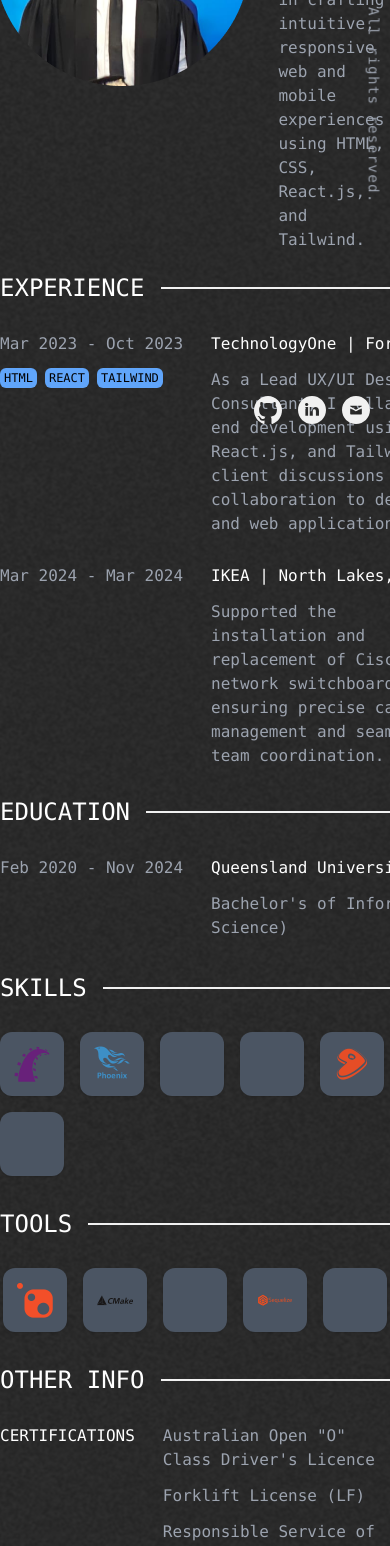
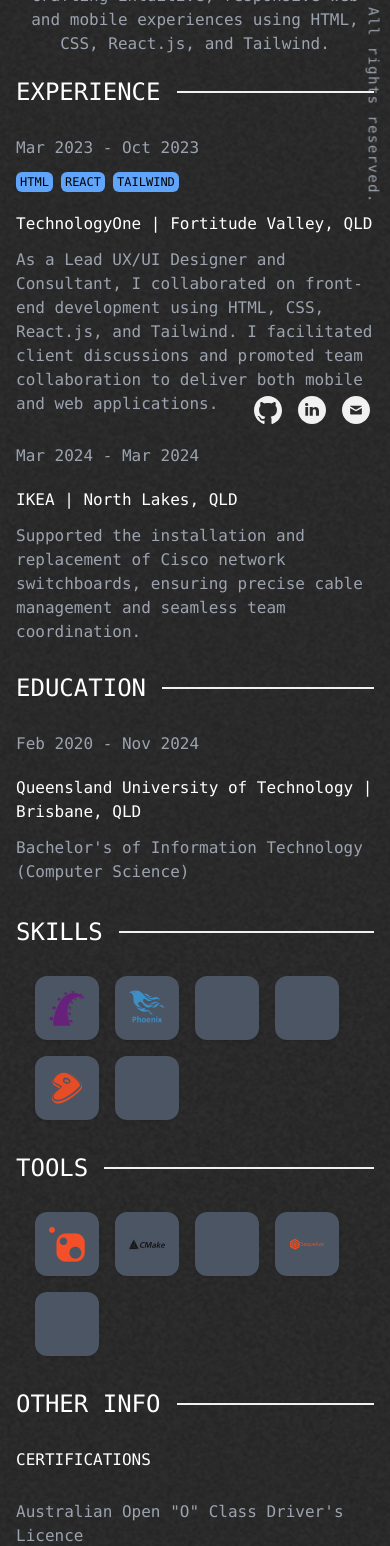
Before and after one commit to dev-duong/dev-duong.github.io, a React (Create React App) app: page /about in a window 390 px wide. Shown: the part 400-1946 px from the top of the page. Built offline with nearby package versions, Linux system fonts and the light colour scheme.

Commit message:
made about page mobile friendly

```diff
--- a/src/pages/About.js
+++ b/src/pages/About.js
@@ -13,15 +13,19 @@ import Icons from "../components/ui/Icons";
 import PageWrapper from "../components/layout/PageWrapper";
 
 const About = () => {
-  // Add icons here, check devicon for names
   const skills = ["csharp", "css3", "python", "react", "html5", "tailwindcss"];
   const tools = ["git", "github", "vscode", "figma", "notion"];
 
   return (
-    <main className="pt-16 w-full sm:w-4/5 md:w-2/3 lg:w-1/2 xl:w-1/3 min-h-screen mx-auto flex flex-col justify-center">
+    <main className="pt-16 px-4 w-full sm:w-4/5 md:w-2/3 lg:w-1/2 xl:w-1/3 min-h-screen mx-auto flex flex-col justify-center">
       <PageWrapper>
-        <section className="flex lg:flex-row md:flex-col justify-center items-center mb-5 gap-7">
-          <img src={Profile} alt="Portrait of Dat at college graduation" />
+        {/* Profile Section */}
+        <section className="flex flex-col lg:flex-row justify-center items-center mb-5 gap-7 text-center lg:text-left">
+          <img
+            src={Profile}
+            alt="Portrait of Dat at college graduation"
+            className="w-40 h-40 rounded-full object-cover"
+          />
           <article className="flex flex-col gap-7">
             <Divider title="profile" />
             <p className="text-gray-400">
@@ -33,21 +37,20 @@ const About = () => {
           </article>
         </section>
 
-        <section className="flex flex-col mb-7 gap-7 ">
+        {/* Experience Section */}
+        <section className="flex flex-col mb-7 gap-7">
           <Divider title="experience" />
 
-          <article className="flex gap-7">
-            <div className="flex flex-col gap-3">
-              <h3 className="whitespace-nowrap text-gray-400">
-                Mar 2023 - Oct 2023
-              </h3>
-              <div className="flex flex-row gap-2">
+          {/* TechOne Experience */}
+          <article className="flex flex-col sm:flex-row gap-5">
+            <div className="flex flex-col gap-3 min-w-[150px]">
+              <h3 className="text-gray-400">Mar 2023 - Oct 2023</h3>
+              <div className="flex flex-wrap gap-2">
                 <TextBox
                   text="HTML"
                   bgColor="bg-blue-400"
                   textColor="text-black"
                 />
-
                 <TextBox
                   text="REACT"
                   bgColor="bg-blue-400"
@@ -61,9 +64,7 @@ const About = () => {
               </div>
             </div>
             <div className="flex flex-col gap-3">
-              <h3 className="whitespace-nowrap">
-                TechnologyOne | Fortitude Valley, QLD
-              </h3>
+              <h3>TechnologyOne | Fortitude Valley, QLD</h3>
               <p className="text-gray-400">
                 As a Lead UX/UI Designer and Consultant, I collaborated on
                 front-end development using HTML, CSS, React.js, and Tailwind. I
@@ -73,14 +74,13 @@ const About = () => {
             </div>
           </article>
 
-          <article className="flex gap-7">
-            <div className="flex flex-col gap-3">
-              <h3 className="whitespace-nowrap text-gray-400">
-                Mar 2024 - Mar 2024
-              </h3>
+          {/* IKEA Experience */}
+          <article className="flex flex-col sm:flex-row gap-5">
+            <div className="flex flex-col gap-3 min-w-[150px]">
+              <h3 className="text-gray-400">Mar 2024 - Mar 2024</h3>
             </div>
             <div className="flex flex-col gap-3">
-              <h3 className="whitespace-nowrap">IKEA | North Lakes, QLD</h3>
+              <h3>IKEA | North Lakes, QLD</h3>
               <p className="text-gray-400">
                 Supported the installation and replacement of Cisco network
                 switchboards, ensuring precise cable management and seamless
@@ -90,16 +90,13 @@ const About = () => {
           </article>
         </section>
 
+        {/* Education Section */}
         <section className="flex flex-col mb-8 gap-7">
           <Divider title="education" />
-          <article className="flex gap-7">
-            <h3 className="whitespace-nowrap text-gray-400">
-              Feb 2020 - Nov 2024
-            </h3>
+          <article className="flex flex-col sm:flex-row gap-5">
+            <h3 className="text-gray-400 min-w-[150px]">Feb 2020 - Nov 2024</h3>
             <div className="flex flex-col gap-3">
-              <h3 className="whitespace-nowrap">
-                Queensland University of Technology | Brisbane, QLD
-              </h3>
+              <h3>Queensland University of Technology | Brisbane, QLD</h3>
               <p className="text-gray-400">
                 Bachelor's of Information Technology (Computer Science)
               </p>
@@ -107,37 +104,41 @@ const About = () => {
           </article>
         </section>
 
+        {/* Skills Section */}
         <section className="flex flex-col mb-8 gap-7">
           <Divider title="skills" />
           <article className="flex justify-center">
-            <Icons icons={skills} />
+            <div className="w-full max-w-xs sm:max-w-md md:max-w-lg flex justify-center">
+              <Icons icons={skills} />
+            </div>
           </article>
         </section>
 
+        {/* Tools Section */}
         <section className="flex flex-col mb-8 gap-7">
           <Divider title="tools" />
           <article className="flex justify-center">
-            <Icons icons={tools} />
+            <div className="w-full max-w-xs sm:max-w-md md:max-w-lg flex justify-center">
+              <Icons icons={tools} />
+            </div>
           </article>
         </section>
 
+        {/* Certifications Section */}
         <section className="flex flex-col mb-8 gap-7">
           <Divider title="other info" />
-          <article className="flex gap-7">
-            <h3 className="whitespace-nowrap">CERTIFICATIONS</h3>
-            <div className="flex flex-col gap-3">
-              <p className="text-gray-400">
-                Australian Open "O" Class Driver's Licence
-              </p>
-              <p className="text-gray-400">Forklift License (LF)</p>
-              <p className="text-gray-400">
-                Responsible Service of Alcohol (RSA)
-              </p>
+          <article className="flex flex-col sm:flex-row gap-7">
+            <h3>CERTIFICATIONS</h3>
+            <div className="flex flex-col gap-3 text-gray-400">
+              <p>Australian Open "O" Class Driver's Licence</p>
+              <p>Forklift License (LF)</p>
+              <p>Responsible Service of Alcohol (RSA)</p>
             </div>
           </article>
         </section>
       </PageWrapper>
 
+      {/* Footer */}
       <footer className="fixed bottom-0 right-0">
         <PageWrapper>
           <SocialLinks />
```
